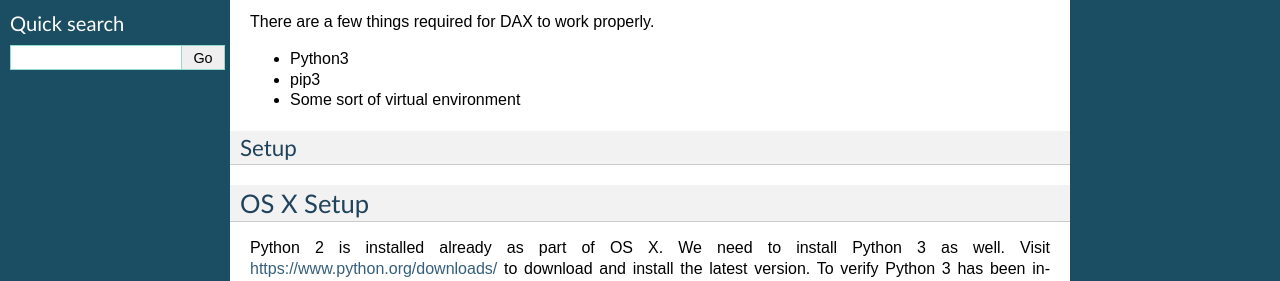
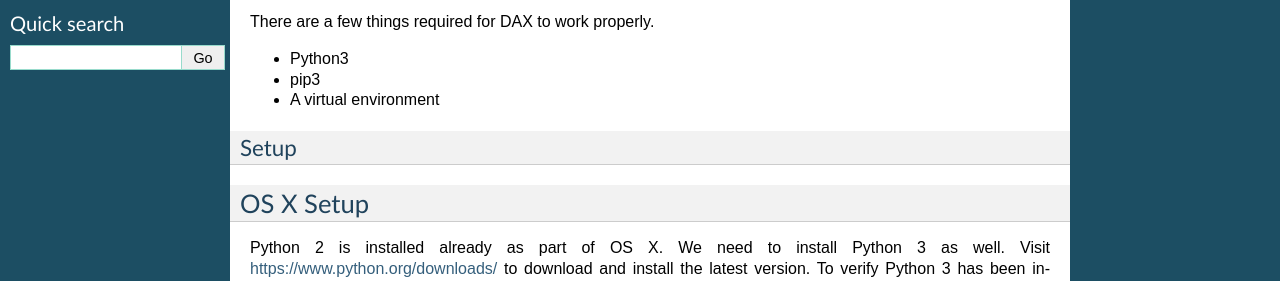
Before and after one commit to VUIIS/dax, a Sphinx documentation site: the page built from docs/installing_dax_in_a_virtual_environment.rst, in a window 1280 px wide. Shown: the part 479-760 px from the top of the page. Built offline with Sphinx 7.4.7, drawn with Linux system fonts in a browser that asks for light colours.

Commit message:
Update installing_dax_in_a_virtual_environment.rst

```diff
--- a/docs/installing_dax_in_a_virtual_environment.rst
+++ b/docs/installing_dax_in_a_virtual_environment.rst
@@ -22,7 +22,7 @@
 
 * Python3
 * pip3
-* Some sort of virtual environment
+* A virtual environment
 
 -----
 Setup
```
